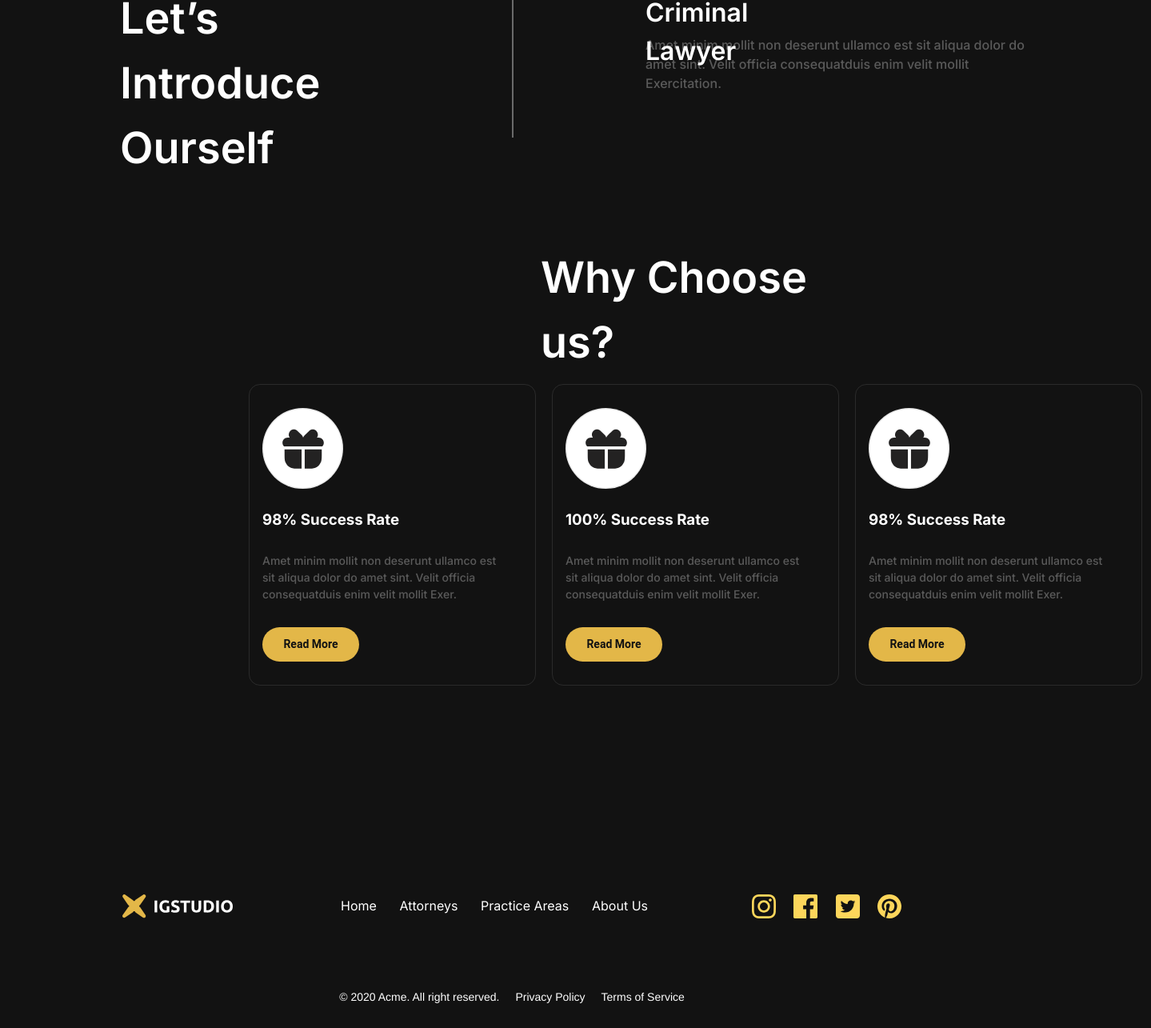
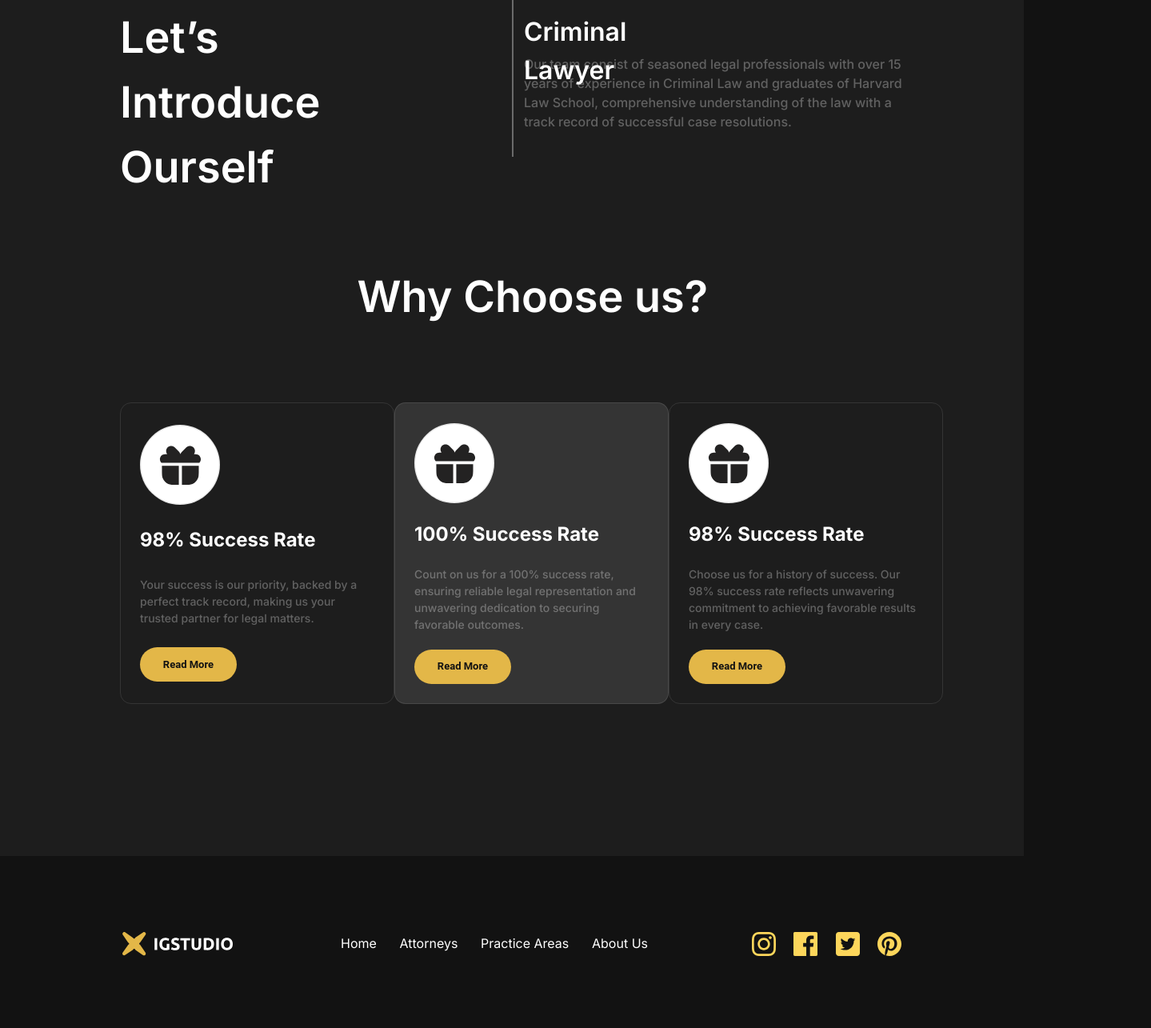
Before and after one commit to Venkat0629/LawFirm, a React (Create React App) app: page /attorneys in a window 1280 px wide. Shown: the part 140-1425 px from the top of the page at 80% size, 1439 px wide, since content can reach past the window. Built offline with nearby package versions, Linux system fonts and the light colour scheme.

Commit message:
Added Attorney Page

```diff
--- a/src/components/Attorney/Attorney.jsx
+++ b/src/components/Attorney/Attorney.jsx
@@ -15,21 +15,37 @@ export default function Attorney() {
         <div className={styles.titlewrapper}>
           <h3 className={styles.subtitle}>Criminal Lawyer</h3>
           <p className={styles.text}>
-            Amet minim mollit non deserunt ullamco est sit aliqua dolor do amet
-            sint. Velit officia consequatduis enim velit mollit Exercitation.
+            Our team consist of seasoned legal professionals with over 15 years
+            of experience in Criminal Law and graduates of Harvard Law School,
+            comprehensive understanding of the law with a track record of
+            successful case resolutions.
           </p>
         </div>
       </div>
 
       <div className={styles.section}>
-        <h1 className={styles.title}>Why Choose us?</h1>
+        <h1 className={`${styles.title} ${styles.nowrap}`}>Why Choose us?</h1>
         <div className={styles.cardwrapper}>
           <div className={styles.card}>
             <CardIcon className={styles.cardicon} />
-            <h3>98% Success Rate</h3>
+            <h4 className={styles.cardtitle}>98% Success Rate</h4>
             <p className={styles.cardtext}>
-              Amet minim mollit non deserunt ullamco est sit aliqua dolor do
-              amet sint. Velit officia consequatduis enim velit mollit Exer.
+              Your success is our priority, backed by a perfect track record,
+              making us your trusted partner for legal matters.
+            </p>
+            <Chip
+              label="Read More"
+              onClick={handleChipClick}
+              className={styles.chip}
+            />
+          </div>
+          <div className={`${styles.card} ${styles.middle}`}>
+            <CardIcon className={styles.cardicon} />
+            <h4 className={styles.cardtitle}>100% Success Rate</h4>
+            <p className={styles.cardtext}>
+              Count on us for a 100% success rate, ensuring reliable legal
+              representation and unwavering dedication to securing favorable
+              outcomes.
             </p>
             <Chip
               label="Read More"
@@ -39,23 +55,11 @@ export default function Attorney() {
           </div>
           <div className={styles.card}>
             <CardIcon className={styles.cardicon} />
-            <h3>100% Success Rate</h3>
+            <h4 className={styles.cardtitle}>98% Success Rate</h4>
             <p className={styles.cardtext}>
-              Amet minim mollit non deserunt ullamco est sit aliqua dolor do
-              amet sint. Velit officia consequatduis enim velit mollit Exer.
-            </p>
-            <Chip
-              label="Read More"
-              onClick={handleChipClick}
-              className={styles.chip}
-            />
-          </div>
-          <div className={styles.card}>
-            <CardIcon className={styles.cardicon} />
-            <h3>98% Success Rate</h3>
-            <p className={styles.cardtext}>
-              Amet minim mollit non deserunt ullamco est sit aliqua dolor do
-              amet sint. Velit officia consequatduis enim velit mollit Exer.
+              Choose us for a history of success. Our 98% success rate reflects
+              unwavering commitment to achieving favorable results in every
+              case.
             </p>
             <Chip
               label="Read More"
--- a/src/components/Attorney/Attorney.module.css
+++ b/src/components/Attorney/Attorney.module.css
@@ -1,15 +1,15 @@
 .wrapper {
   text-wrap: wrap;
   text-align: left;
-  padding: 16px 0px;
-  margin: 0px 150px;
+  padding: 40px 0px;
+  background-color: var(--color-grey);
 }
 .header {
-  width: 1132px;
   height: 174px;
   display: flex;
   align-items: center;
   justify-content: space-between;
+  margin: 0px 150px;
 }
 .title {
   width: 387px;
@@ -17,10 +17,13 @@
   font-size: 54px;
   font-weight: 600;
 }
+.section .nowrap {
+  text-wrap: nowrap;
+}
 .separater {
   position: absolute;
   left: 50vw;
-  border: 1px solid #6a6a6a;
+  border: 1px solid var(--color-border);
   height: 206px;
   transform: rotate(180deg);
 }
@@ -41,47 +44,48 @@
   opacity: 30%;
 }
 .section {
-  width: 1139px;
-  height: 551px;
+  height: 550px;
   display: flex;
   flex-direction: column;
   align-items: center;
+  justify-content: space-between;
   margin: 150px 150px;
+  font-weight: 600;
 }
 .sectiontitle {
   width: 437px;
   height: 77px;
   font-size: 54px;
-  font-weight: 600;
 }
 .cardwrapper {
+  width: 100%;
   display: flex;
-  gap: 20px;
   justify-content: space-between;
 }
 .card {
   width: 359px;
   height: 377px;
-  border: 1.4px solid rgb(255, 255, 255, 0.1);
+  border: 1.4px solid var(--color-gray);
   border-radius: 14px;
-  padding: 16px;
+  padding: 14px 24px;
   display: flex;
   flex-direction: column;
   justify-content: space-around;
   align-items: left;
 }
-.cardwrapper .card .middle {
-  background-color: rgb(255, 255, 255, 0.1) !important;
+.middle {
+  background-color: var(--color-gray);
 }
 
 .cardicon {
-  width: 101px;
-  height: 101px;
+  width: 100px;
+  height: 100px;
 }
-
+.card .cardtitle {
+  font-size: 24px;
+}
 .cardtext {
   width: 293px;
-  height: 69px;
   opacity: 30%;
   font-size: 14px;
   font-weight: 500;
@@ -90,8 +94,9 @@
   width: 121px;
   height: 43px;
   border-radius: 23.5px;
-  font-size: 14px;
-  font-weight: 600;
   background-color: var(--color-primary);
   color: var(--color-black);
 }
+.card .chip:hover {
+  color: var(--color-white);
+}
--- a/src/components/Footer/Footer.jsx
+++ b/src/components/Footer/Footer.jsx
@@ -8,7 +8,7 @@ export default function Footer() {
       <NavBar props={true} />
       <div className={styles.wrapper}>
         <div className={styles.rights}>
-          <p>© 2020 Acme. All right reserved.</p>
+          <p>© 2024 Acme. All right reserved.</p>
           <p>Privacy Policy</p>
           <p>Terms of Service</p>
         </div>
--- a/src/components/Footer/Footer.module.css
+++ b/src/components/Footer/Footer.module.css
@@ -1,5 +1,5 @@
 .footer {
-  height: 367px;
+  height: 320px;
   padding: 57px 0px 50px 0px;
 }
 .wrapper {
@@ -13,7 +13,7 @@
   font-weight: 400;
   text-align: left;
   display: flex;
-  gap: 20px;
+  gap: 40px;
   align-items: center;
   text-align: center;
 }
--- a/src/components/Hero/Hero.jsx
+++ b/src/components/Hero/Hero.jsx
@@ -21,10 +21,11 @@ export default function HeroSection() {
           You don’t have to <strong>Fight them Alone.</strong>
         </h1>
         <p className={styles.subtitle}>
-          No man is above the law and no man is below it: nor do we ask any
-          man's permission when we ask him to obey it. It is not wisdom but
-          Authority that makes a law. At his best, man is the noblest of all
-          animals; separated from law and justice he is the worst.
+          At <strong>IG STUDIO</strong>, we're your dedicated ally, providing
+          unwavering support for confident navigation of legal challenges. We
+          stand as the strength in your corner, fighting passionately for your
+          rights and the best possible outcomes. Your victory is our mission —
+          let's overcome legal hurdles together.
         </p>
 
         <div className={styles.emailwrapper}>
--- a/src/components/Hero/Hero.module.css
+++ b/src/components/Hero/Hero.module.css
@@ -10,7 +10,7 @@
   display: flex;
   flex-direction: column;
   justify-content: space-between;
-  padding: 70px 0px;
+  padding: 70px 0px 20px 0px;
 }
 .title {
   height: 194px;
--- a/src/index.css
+++ b/src/index.css
@@ -4,6 +4,8 @@
   --color-black: #121212;
   --color-white: #ffffff;
   --color-grey: #1d1d1d;
+  --color-gray: rgb(255, 255, 255, 0.1);
+  --color-border: #6a6a6a;
 }
 *,
 *::before,
```
